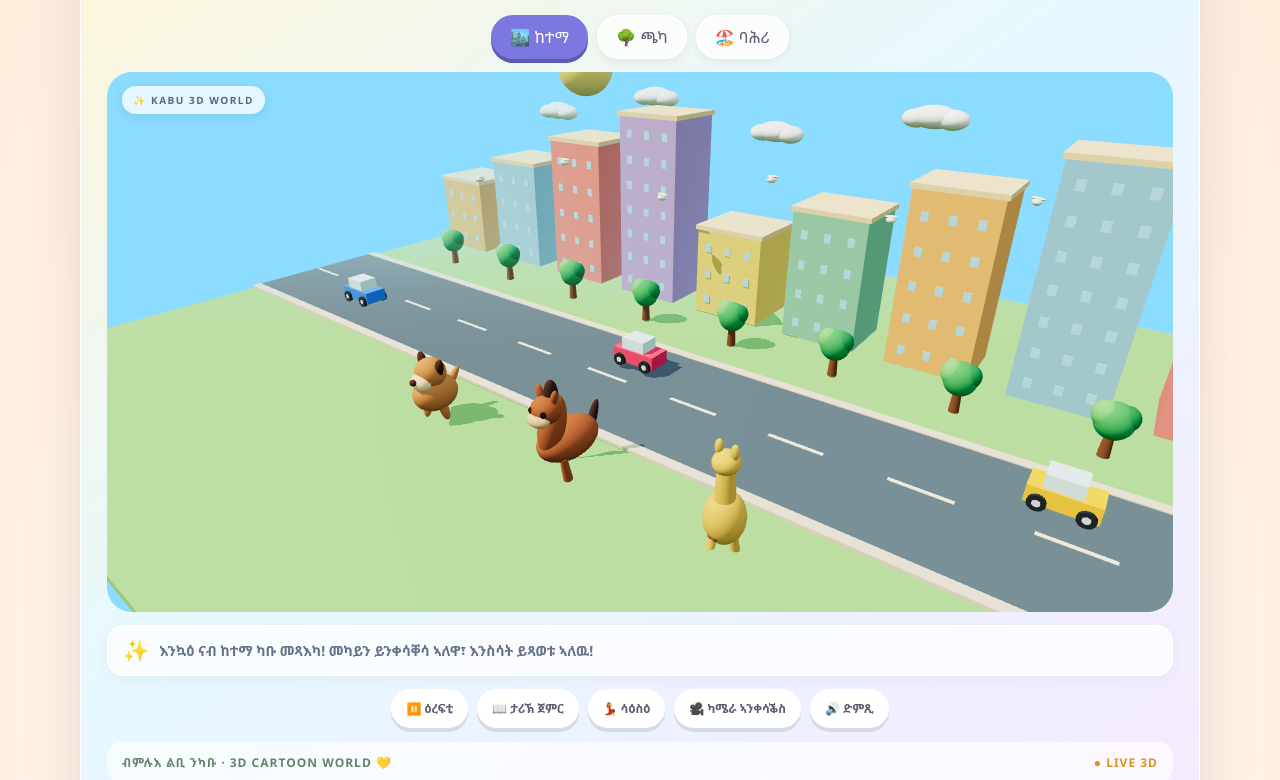
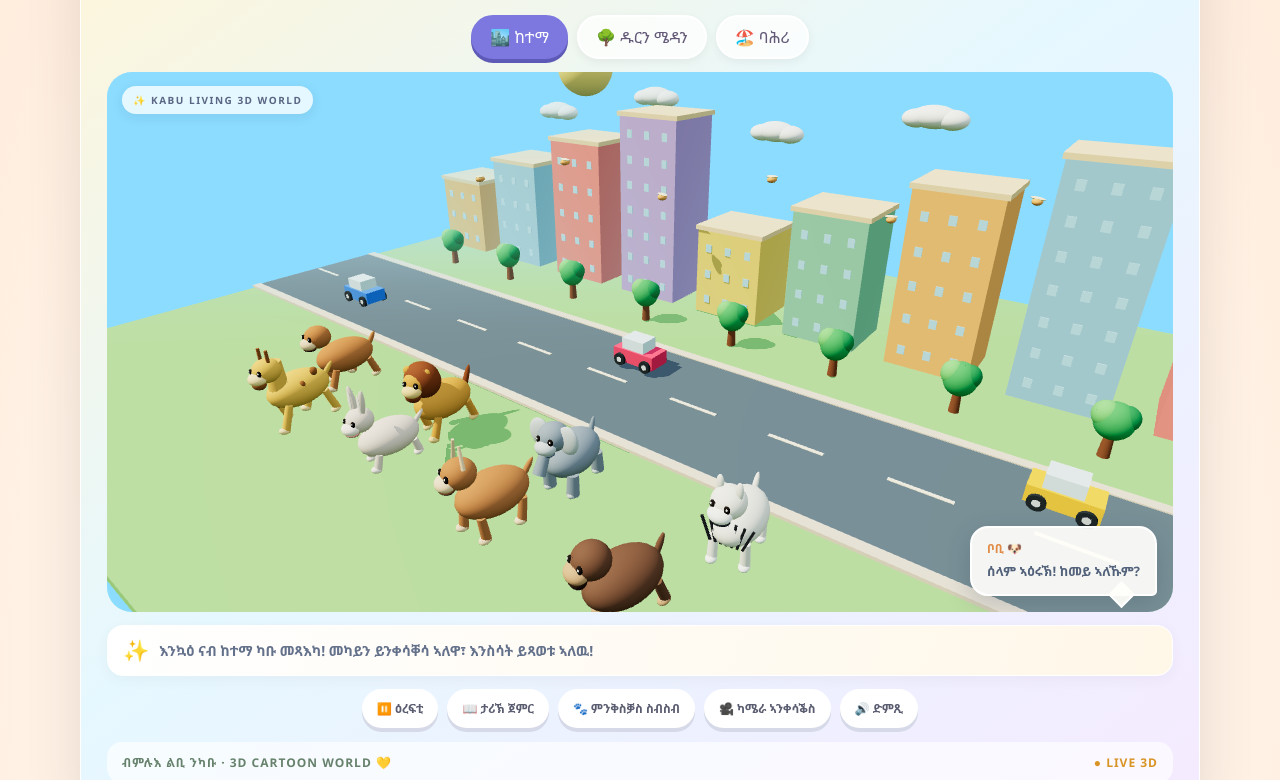
Before and after one commit to greenandblackgold-hub/kabu-ai-world, a website built with Vite: page index.html in a window 1280 px wide. Shown: the part 174-954 px from the top of the page. Built offline with nearby package versions, Linux system fonts and the light colour scheme; files whose address does not match are found by name.

Commit message:
Upgrade Kabu to living 3D animal world
* Create a larger animated 3D animal herd

* Add animal-to-animal conversations and group movement

* Style animal dialogue bubble in 3D world

* Polish 3D herd details and kids-world labels

```diff
--- a/src/kids-world.css
+++ b/src/kids-world.css
@@ -14,3 +14,9 @@
 @keyframes kw-spin{to{transform:rotate(360deg)}}
 @media(max-width:560px){#kids-world-launch{padding:8px 11px;font-size:11px}.kw-stage{height:380px;min-height:380px}.kw-controls button{font-size:11px;padding:10px 12px}.kw-story-tabs button{padding:8px 13px;font-size:12px}.kw-head h2{font-size:19px}}
 @media(prefers-reduced-motion:reduce){.kids-world *{animation:none!important;transition:none!important}}
+
+.kw-animal-talk{position:absolute;z-index:3;right:16px;bottom:16px;display:flex;flex-direction:column;gap:5px;max-width:min(340px,76%);padding:12px 15px;border:2px solid #fff;border-radius:18px 18px 5px 18px;background:#fffefaed;box-shadow:0 8px 24px #25394b35;color:#53627b;pointer-events:none;animation:kw-talk-pop .45s ease-out}
+.kw-animal-talk:after{content:"";position:absolute;right:24px;bottom:-10px;width:17px;height:17px;background:#fffefaed;border-right:2px solid white;border-bottom:2px solid white;transform:rotate(45deg)}
+.kw-animal-talk b{font-size:12px;color:#e18b46}.kw-animal-talk span{font-size:13px;line-height:1.5;font-weight:800}
+.kw-story-caption{background:linear-gradient(110deg,#fff,#fff7e8)}
+@keyframes kw-talk-pop{from{opacity:0;transform:translateY(10px) scale(.96)}to{opacity:1;transform:translateY(0) scale(1)}}
--- a/src/kids-world.js
+++ b/src/kids-world.js
@@ -22,25 +22,25 @@ export function mountKidsWorld() {
   world.setAttribute("aria-label", "Kabu 3D animated world");
   world.innerHTML = `
     <header class="kw-head">
-      <div><p class="kw-kicker">KABU 3D ADVENTURE WORLD</p><h2>🌈 ናብ 3D ዓለም ካቡ ብደሓን መጻእካ!</h2><p>ከተማ ጎብን፣ እንስሳት ርአን፣ ሓቢርና ንጻወት!</p></div>
+      <div><p class="kw-kicker">KABU 3D ADVENTURE WORLD</p><h2>🌍 ሕያው 3D ዓለም እንስሳት</h2><p>እንስሳት ይዛረቡ፣ ይራኸቡ፣ ብሓባር ይጉዓዙ!</p></div>
       <button class="kw-close" type="button" aria-label="ዕጸው">✕</button>
     </header>
     <nav class="kw-story-tabs" aria-label="ቦታ ምረጽ">
       <button type="button" data-scene="town" class="active">🏙️ ከተማ</button>
-      <button type="button" data-scene="forest">🌳 ጫካ</button>
+      <button type="button" data-scene="forest">🌳 ዱርን ሜዳን</button>
       <button type="button" data-scene="beach">🏖️ ባሕሪ</button>
     </nav>
     <div class="kw-stage" role="img" aria-label="ብሓቂ 3D ዝተሰርሐ ዓለም ካቡ">
       <div class="kw-loading"><span class="kw-loader"></span><b>3D ዓለም ይዳሎ ኣሎ…</b><small>ንቑሩብ ጽናሕ</small></div>
       <div class="kw-canvas"></div>
-      <div class="kw-stage-label">✨ KABU 3D WORLD</div>
+      <div class="kw-stage-label">✨ KABU LIVING 3D WORLD</div><div class="kw-animal-talk" aria-live="polite"><b id="kw-speaker">ቦቢ 🐶</b><span id="kw-dialogue">ሰላም ኣዕሩኽ! ከመይ ኣለኹም?</span></div>
       <div class="kw-stage-error" hidden>3D ዓለም ክኸፍት ኣይከኣለን። ኢንተርነትካ ኣረጋግጽ እሞ ደጊምካ ፈትን።</div>
     </div>
-    <div class="kw-story-caption" aria-live="polite"><span>✨</span><span id="kw-message">ቦቢ ውሻን ሮሚ ፈረስን ኣብ 3D ዓለም ክትራኸቦም ድሉው ዲኻ?</span></div>
+    <div class="kw-story-caption" aria-live="polite"><span>✨</span><span id="kw-message">ሸሞንተ ዓይነት እንስሳት ክራኸቡ፣ ክዛረቡን ብሓባር ክጉዓዙን እዮም!</span></div>
     <div class="kw-controls">
       <button type="button" data-action="play">⏸️ ዕረፍቲ</button>
       <button type="button" data-action="story">📖 ታሪኽ ጀምር</button>
-      <button type="button" data-action="dance">💃 ሳዕስዕ</button>
+      <button type="button" data-action="dance">🐾 ምንቅስቓስ ስብስብ</button>
       <button type="button" data-action="camera">🎥 ካሜራ ኣንቀሳቕስ</button>
       <button type="button" data-action="sound">🔊 ድምጺ</button>
     </div>
@@ -54,7 +54,9 @@ export function mountKidsWorld() {
   const loading = world.querySelector(".kw-loading");
   const errorBox = world.querySelector(".kw-stage-error");
   const status = world.querySelector("#kw-status");
-  let renderer, scene, camera, clock, animationId;
+  const speakerLabel=world.querySelector("#kw-speaker");
+  const dialogueLabel=world.querySelector("#kw-dialogue");
+  let renderer, scene, camera, clock, animationId, conversationTimer;
   let paused = false, dancing = false, cameraMoving = false, soundOn = true;
   let currentPlace = "town", storyTimer = null, audio = null, disposed = false;
   const movers = [], animalParts = [], cars = [];
@@ -189,6 +191,33 @@ export function mountKidsWorld() {
     return bird;
   }
 
+  function makeAnimal(parent, type, x, z, scale=1) {
+    const root=new THREE.Group(); root.position.set(x,0,z); root.scale.setScalar(scale); parent.add(root);
+    const palette={dog:["#bd7a45","#f2d1a6","#493027"],lion:["#d99a3e","#f5d18a","#8a4b24"],elephant:["#8796a5","#c4cdd3","#596a79"],zebra:["#f2f0e8","#ffffff","#252a31"],giraffe:["#e8b34e","#ffe0a0","#9a612e"],rabbit:["#e5d5c9","#fff1e8","#b77b7b"],deer:["#b87949","#f2d3aa","#63402d"],bear:["#74503d","#c89c73","#3d2922"]}[type];
+    const coat=material(palette[0]), light=material(palette[1]), dark=material(palette[2]), black=material("#211b1a"), white=material("#ffffff");
+    sphere(.62,.52,.94,coat,root,0,1.05,0);
+    const head=new THREE.Group(); head.position.set(0,1.95,.78); root.add(head);
+    sphere(.39,.36,.4,coat,head,0,0,0); sphere(.28,.19,.24,light,head,0,-.13,.32);
+    const jaw=sphere(.23,.07,.18,dark,head,0,-.29,.31);
+    for(const s of [-1,1]){sphere(.075,.09,.055,black,head,s*.17,.06,.34);sphere(.027,.03,.02,white,head,s*.19,.09,.38);}
+    const legs=[];
+    for(const sx of [-1,1]) for(const sz of [-1,1]){
+      const leg=new THREE.Group(); leg.position.set(sx*.37,.82,sz*.57); root.add(leg);
+      const length=type==="elephant"?.58:type==="giraffe"?.82:type==="rabbit"?.5:.68;
+      cylinder(type==="elephant"?.15:.105,type==="elephant"?.17:.12,length,coat,leg,0,-length/2,0,14);
+      sphere(.13,.1,.16,light,leg,0,-length+.03,.04); legs.push(leg);
+    }
+    const tail=sphere(type==="lion"?.09:.07,type==="lion"?.5:.34,.08,type==="lion"?dark:coat,root,0,1.2,-.95);
+    if(type==="lion"){sphere(.55,.52,.46,dark,root,0,1.95,.62);for(const s of [-1,1])sphere(.13,.14,.1,coat,head,s*.3,.29,-.02);}
+    if(type==="elephant"){const trunk=cylinder(.12,.17,.78,coat,head,0,-.4,.43,18);trunk.rotation.x=-.55;for(const s of [-1,1])sphere(.3,.38,.12,light,head,s*.42,0,-.02);}
+    if(type==="giraffe"){cylinder(.22,.3,1.2,coat,root,0,1.55,.56);for(let i=0;i<9;i++)sphere(.11,.13,.1,dark,root,Math.sin(i*7)*.43,.8+(i%4)*.25,Math.cos(i*7)*.66);for(const s of [-1,1])cylinder(.045,.05,.38,dark,head,s*.17,.47,0,10);}
+    if(type==="zebra"){for(let i=0;i<7;i++){const stripe=box(.055,.62,.035,dark,root,-.48+i*.16,1.08,.78);stripe.rotation.z=(i-3)*-.12;}for(const s of [-1,1])sphere(.09,.22,.07,coat,head,s*.24,.35,0);}
+    if(type==="rabbit")for(const s of [-1,1]){const ear=sphere(.12,.48,.09,coat,head,s*.19,.53,-.02);ear.rotation.z=s*-.18;sphere(.065,.34,.025,light,head,s*.19,.54,.065);}
+    if(type==="deer")for(const s of [-1,1]){const antler=cylinder(.035,.055,.55,light,head,s*.24,.52,-.02,8);antler.rotation.z=s*.25;}
+    root.userData={type,legs,head,jaw,tail,phase:Math.random()*6};
+    return root;
+  }
+
   function buildWorld() {
     scene=new THREE.Scene();
     scene.background=new THREE.Color("#8bdcff");
@@ -243,18 +272,11 @@ export function mountKidsWorld() {
     makeCar(world,"#ef476f",0,0);
     makeCar(world,"#3a86ff",-13,2.35,-1);
     makeCar(world,"#ffbe0b",13,-.05,1);
-    const dog=makeDog(world,-3,6.3);
-    const horse=makeHorse(world,2.2,6.0);
-    const giraffeGroup=new THREE.Group(); giraffeGroup.position.set(7,0,6); world.add(giraffeGroup);
-    const giraffe=material("#e9b64f"), spots=material("#a96c32");
-    sphere(.5,.68,.52,giraffe,giraffeGroup,0,.85,0);
-    cylinder(.2,.28,1.3,giraffe,giraffeGroup,0,1.65,.05);
-    sphere(.32,.28,.34,giraffe,giraffeGroup,0,2.38,.08);
-    for(let i=0;i<5;i++) sphere(.12,.13,.12,spots,giraffeGroup,Math.sin(i*2)*.36,.55+(i%3)*.32,Math.cos(i*2)*.36);
-    for(const s of [-1,1]){sphere(.1,.2,.1,giraffe,giraffeGroup,s*.2,2.7,.08); const leg=new THREE.Group();leg.position.set(s*.25,.5,0);giraffeGroup.add(leg);cylinder(.09,.12,.65,giraffe,leg,0,-.3,0);animalParts.push({part:leg,phase:s});}
-    const animals=new THREE.Group(); animals.add(dog,horse,giraffeGroup); world.add(animals);
-    for(let i=0;i<6;i++) makeBird(world,-10+i*4,5+(i%2),-2-i);
-    world.userData={town,forest,beach,animals,dog,horse,world};
+    const animals=new THREE.Group(); world.add(animals);
+    const herdTypes=["dog","lion","elephant","zebra","giraffe","rabbit","deer","bear"];
+    const herd=herdTypes.map((type,i)=>makeAnimal(animals,type,-7+(i%4)*4.5,5+Math.floor(i/4)*3.2,type==="rabbit"?.9:1));
+    for(let i=0;i<6;i++) makeBird(world,-10+i*4,5+(i%2),-2-i,"#f3a85d");
+    world.userData={town,forest,beach,animals,herd,world};
     resize();
     return world;
   }
@@ -288,8 +310,19 @@ export function mountKidsWorld() {
       for(const car of cars){car.position.x+=car.userData.direction*delta*(car.userData.direction>0?3.4:2.6);if(car.position.x>21)car.position.x=-21;if(car.position.x< -21)car.position.x=21;}
       for(const item of animalParts){if(item.tail){item.part.rotation.z=Math.sin(t*5)*.28;}else item.part.rotation.x=Math.sin(t*7+item.phase)*(dancing?.75:.3);}
       for(const item of movers){if(item.kind==="cloud")item.object.position.x+=Math.sin(t*.35+item.phase)*delta*.25;if(item.kind==="bird"){item.object.position.y+=Math.sin(t*4+item.phase)*delta*.45;item.object.rotation.z=Math.sin(t*2+item.phase)*.15;}}
-      worldGroup.userData.dog.position.y=Math.abs(Math.sin(t*2.2))*(dancing?.6:.08);
-      worldGroup.userData.horse.position.y=Math.abs(Math.sin(t*2.5+1))*(dancing?.75:.1);
+      worldGroup.userData.animals.position.x=Math.sin(t*.16)*2.1;
+      worldGroup.userData.animals.position.z=Math.cos(t*.13)*1.15;
+      worldGroup.userData.herd.forEach((animal,i)=>{
+        const phase=t*1.25+animal.userData.phase+i*.72;
+        animal.position.x=-7+(i%4)*4.5+Math.sin(t*.24+i*.45)*.9;
+        animal.position.z=5+Math.floor(i/4)*3.2+Math.cos(t*.28+i*.6)*.65;
+        animal.position.y=Math.abs(Math.sin(phase*2))*(dancing?.42:.055);
+        animal.rotation.y=Math.sin(t*.38+i*.7)*.18;
+        animal.userData.legs.forEach((leg,j)=>{leg.rotation.x=Math.sin(phase*5+(j%2)*Math.PI+(j>1?Math.PI:0))*(dancing?.65:.38);});
+        animal.userData.tail.rotation.x=-.6+Math.sin(t*4+i)*.2;
+        animal.userData.head.rotation.y=Math.sin(t*.8+i*1.7)*.22;
+        animal.userData.jaw.scale.y=.07+(Math.sin(t*7+i*2)>.65?.11:0);
+      });
       if(cameraMoving){camera.position.x=13+Math.sin(t*.25)*3;camera.position.z=17+Math.cos(t*.25)*2;camera.lookAt(0,1,0);}
       renderer.render(scene,camera);
     } else renderer.render(scene,camera);
@@ -305,6 +338,23 @@ export function mountKidsWorld() {
       loading.hidden=true;
       status.textContent="● LIVE 3D";
       animate();
+      const chats=[
+        ["ቦቢ 🐶","ሰላም ኣዕሩኽ! ሎሚ ኣበይ ንኺድ?"],
+        ["ሲምባ 🦁","ኣብ ሓምለዋይ ጫካ ክንጻወት እደሊ!"],
+        ["ኤሊ 🐘","ኣነ እውን ክመጽእ እየ። ብሓባር ንኺድ!"],
+        ["ዚብራ 🦓","ተጠንቀቑ! ኣብ መንገዲ ወፍታት ይዝምራ ኣለዋ!"],
+        ["ሚሚ 🐰","ዋው! ኣብ ሓባር ምጉዓዝ ኣዝዩ ደስ ይብል!"]
+      ];
+      let chatIndex=0;
+      conversationTimer=setInterval(()=>{
+        if(disposed||paused||!worldGroup)return;
+        const [speaker,line]=chats[chatIndex%chats.length];
+        speakerLabel.textContent=speaker;
+        dialogueLabel.textContent=line;
+        worldGroup.userData.herd[chatIndex%worldGroup.userData.herd.length].userData.head.rotation.y=.48;
+        say(line);
+        chatIndex++;
+      },6200);
       if("ResizeObserver" in window){new ResizeObserver(resize).observe(canvasHost);}else window.addEventListener("resize",resize);
     } catch(err) {
       console.error("Kabu 3D world failed to initialize",err);
@@ -341,6 +391,6 @@ export function mountKidsWorld() {
   }));
   initialize();
 
-  const cleanup=()=>{disposed=true;stopStory();cancelAnimationFrame(animationId);if(renderer)renderer.dispose();if(audio)audio.pause();if("speechSynthesis"in window)speechSynthesis.cancel();};
+  const cleanup=()=>{disposed=true;clearInterval(conversationTimer);stopStory();cancelAnimationFrame(animationId);if(renderer)renderer.dispose();if(audio)audio.pause();if("speechSynthesis"in window)speechSynthesis.cancel();};
   window.addEventListener("pagehide",cleanup,{once:true});
 }
```
